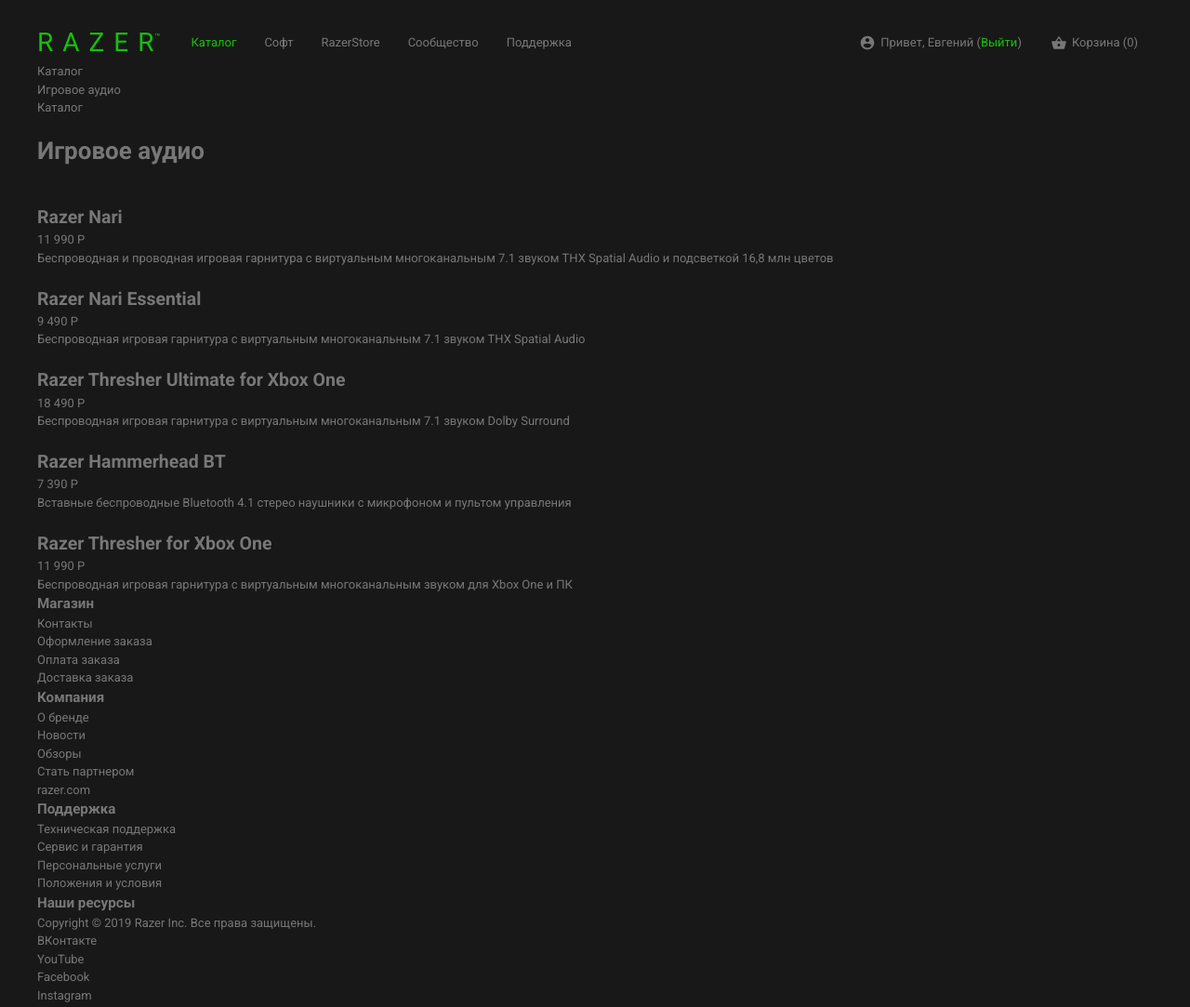
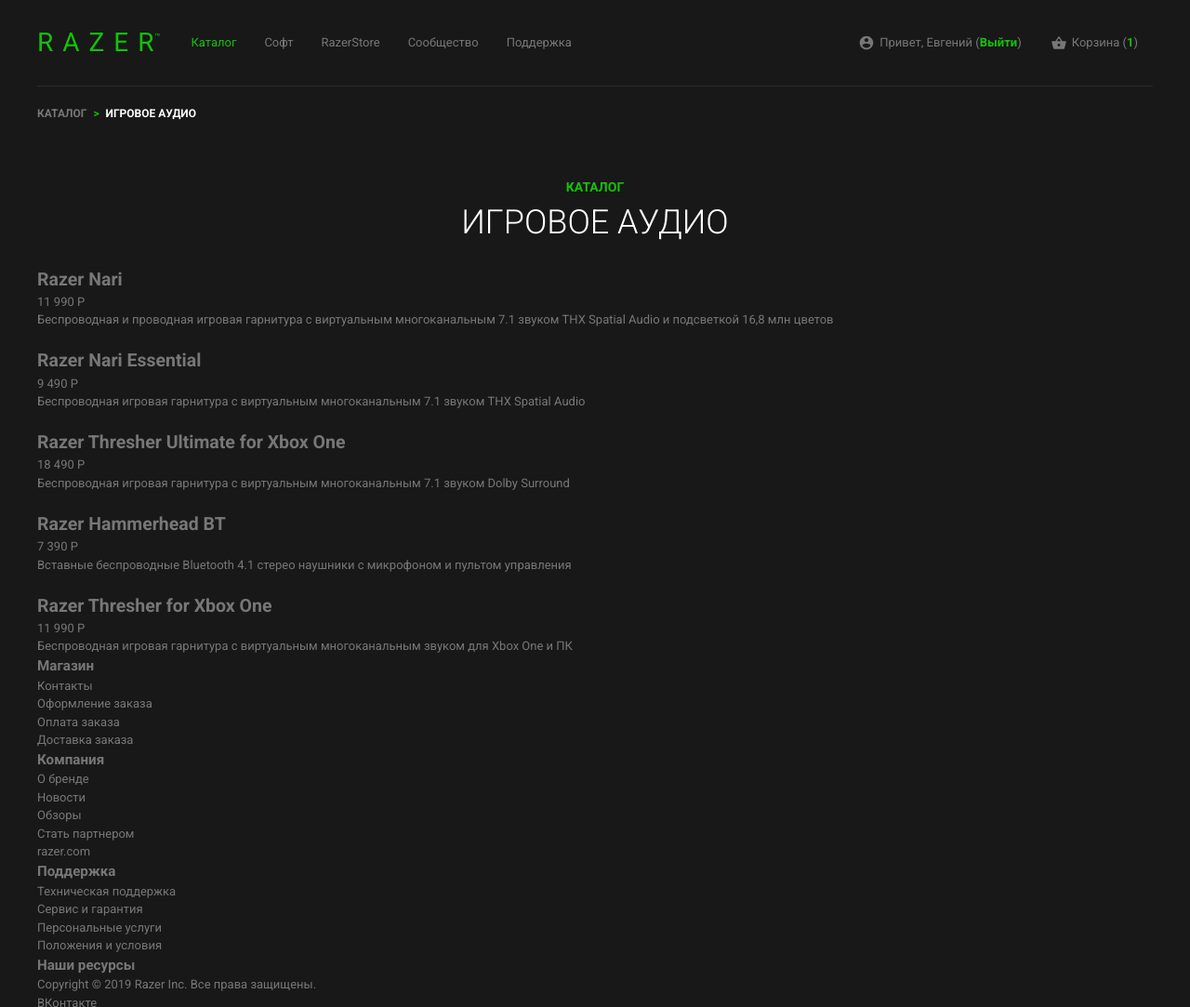
Before and after one commit to fxrawxy/razer-shopping-cart, a plain HTML site: page index.html in a window 1280 px wide. Shown: the top 1083 px of the page at 93% size. Drawn offline with nearby package versions, Linux system fonts and the light colour scheme.

Commit message:
breadcrumbs + catalog-head

```diff
--- a/css/main.css
+++ b/css/main.css
@@ -37,7 +37,7 @@ body {
 	background: #181818;
 }
 
-h2, h3, h4, p {
+h1, h2, h3, h4, p {
 	margin: 0;
 	padding: 0;
 }
@@ -76,7 +76,10 @@ ion-icon {
 .header {
 	display: flex;
 	align-items: center;
-	padding-top: 25px;
+	margin-bottom: 20px;
+	padding: 25px 0;
+
+	border-bottom: 1px solid #2b2b2b;
 }
 
 /**/
@@ -161,6 +164,7 @@ ion-icon {
 }
 
 .logout {
+	font-weight: bold;
 	color: #14c208;
 }
 
@@ -195,8 +199,79 @@ ion-icon {
 	color: #777;
 }
 
+.i-amount {
+	font-weight: bold;
+}
+
+.i-amount.active {
+	color: #14c208;
+}
+
 .shopping-cart {
 	display: none;
 }
 
 /**/
+
+
+
+/* .breadcrumbs */
+
+.breadcrumbs {
+	display: flex;
+	margin-bottom: 60px;
+}
+
+.breadcrumbs a {
+	display: flex;
+
+	font-weight: bold;
+	font-size: 12px;
+	text-transform: uppercase;
+}
+
+.breadcrumbs a:after {
+	content: ">";
+
+	display: flex;
+	justify-content: center;
+	width: 20px;
+
+	color: #14c208;
+}
+
+.breadcrumbs li:last-child a:after {
+	display: none;
+}
+
+.breadcrumbs a.active {
+	color: #fff;
+}
+
+/**/
+
+
+
+/* .catalog-head */
+
+.catalog-head {
+	text-align: center;
+}
+
+.site-section {
+	display: block;
+
+	font-weight: bold;
+	font-size: 14px;
+	color: #14c208;
+	text-transform: uppercase;
+}
+
+.catalog-category {
+	font-weight: 300;
+	font-size: 36px;
+	color: #fff;
+	text-transform: uppercase;
+}
+
+/**/
--- a/index.html
+++ b/index.html
@@ -6,7 +6,7 @@
 
 	<title>Официальный сайт Razer в России</title>
 
-	<link href="https://fonts.googleapis.com/css?family=Roboto:400,700&amp;subset=cyrillic" rel="stylesheet">
+	<link href="https://fonts.googleapis.com/css?family=Roboto:300,400,700&amp;subset=cyrillic" rel="stylesheet">
 	<link rel="stylesheet" href="css/main.css">
 </head>
 <body>
@@ -39,7 +39,7 @@
 				<!-- icon -->
 				<a href="#" class="basket-link">
 					<ion-icon name="basket"></ion-icon>
-					Корзина&nbsp;<span>(<span class="i-amount">0</span>)</span>
+					Корзина&nbsp;<span>(<span class="i-amount  active">1</span>)</span>
 				</a>
 				<div class="shopping-cart">
 					<table class="i-cont">
@@ -63,7 +63,7 @@
 
 		<ul class="breadcrumbs">
 			<li><a href="#">Каталог</a></li>
-			<li><a href="#" class="active">Игровое аудио</a></li>
+			<li><a class="active">Игровое аудио</a></li>
 		</ul>
 
 		<div class="catalog">
```
